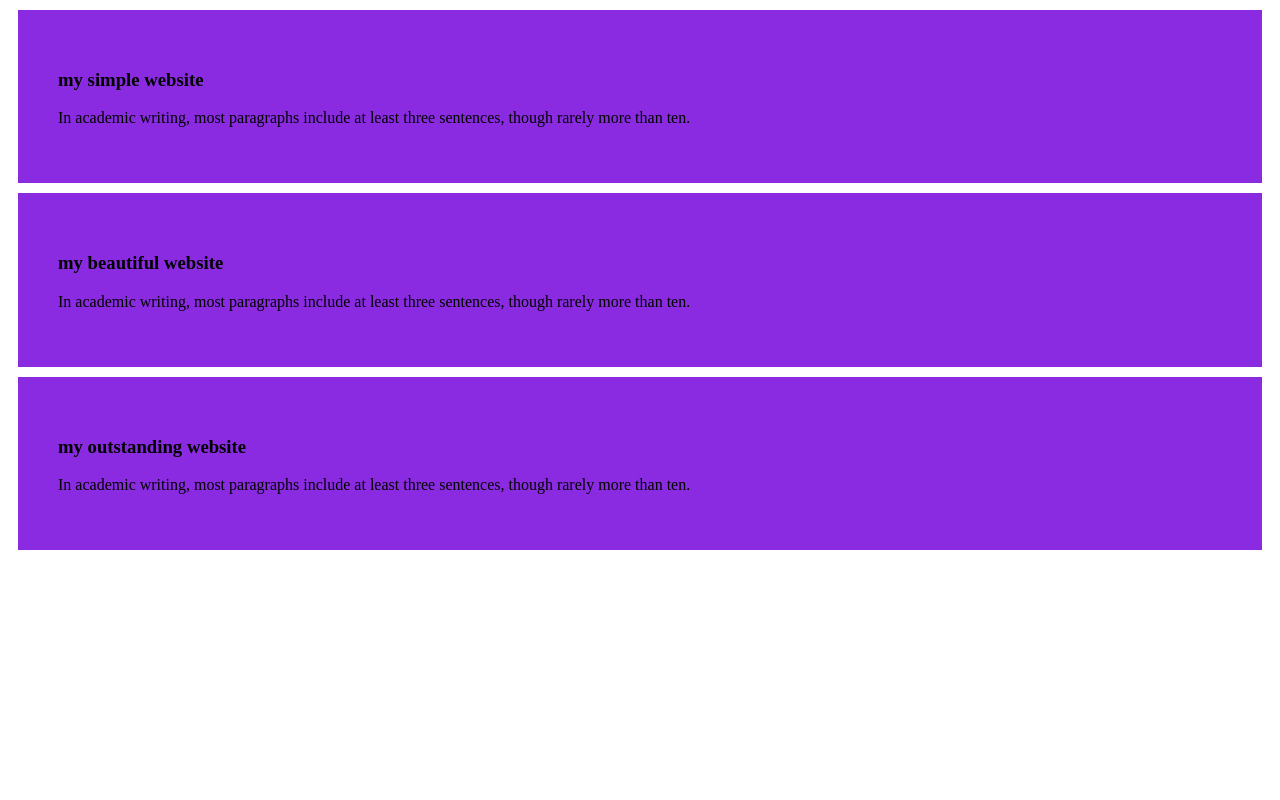
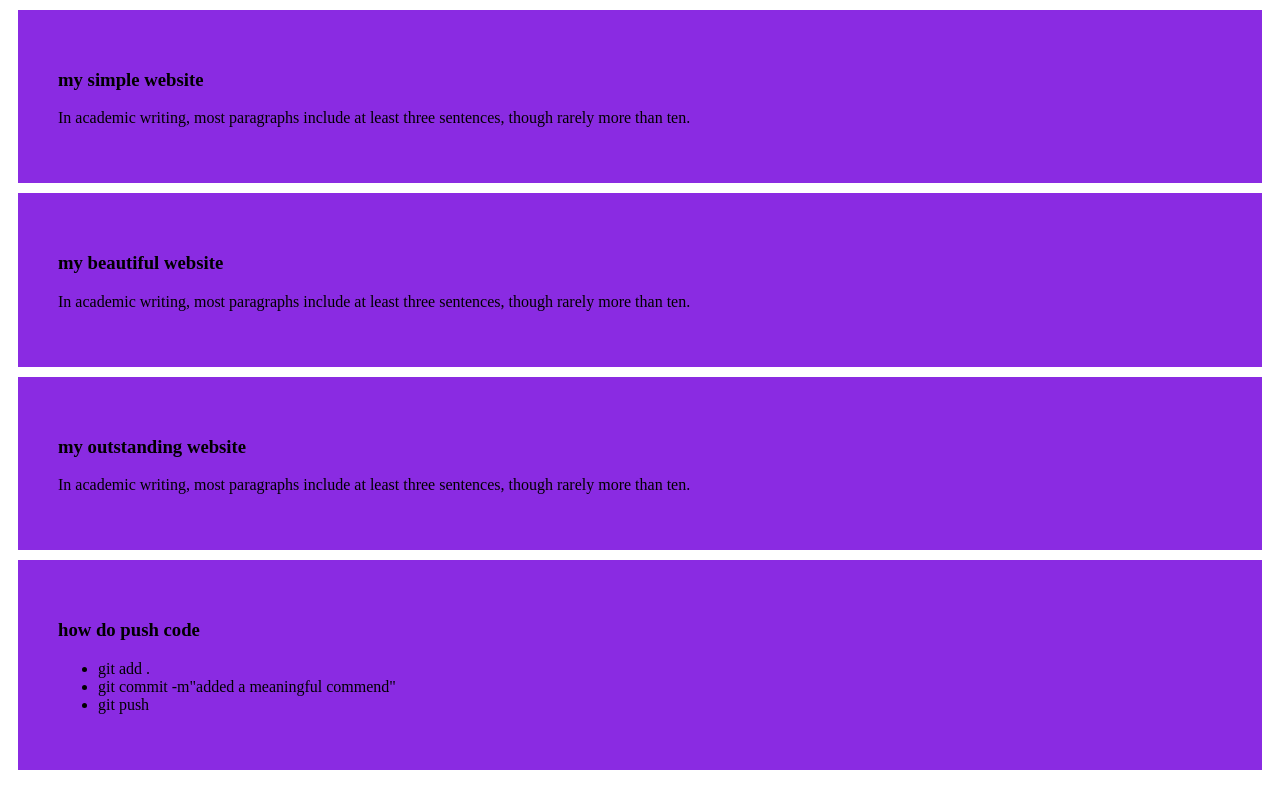
Before and after one commit to Tanju8/my-simple-websit, a plain HTML site: page index.html in a window 1280 px wide. Drawn offline with Linux system fonts and the light colour scheme.

Commit message:
added the new code

```diff
--- a/index.html
+++ b/index.html
@@ -20,6 +20,14 @@
         <h3>my outstanding website</h3>
         <p>In academic writing, most paragraphs include at least three sentences, though rarely more than ten.</p>
     </div>
+    <div>
+        <h3>how do push code</h3>
+        <ul>
+            <li>git add .</li>
+            <li>git commit -m"added a meaningful commend"</li>
+            <li>git push</li>
+        </ul>
+    </div>
 
 </body>
 
```
